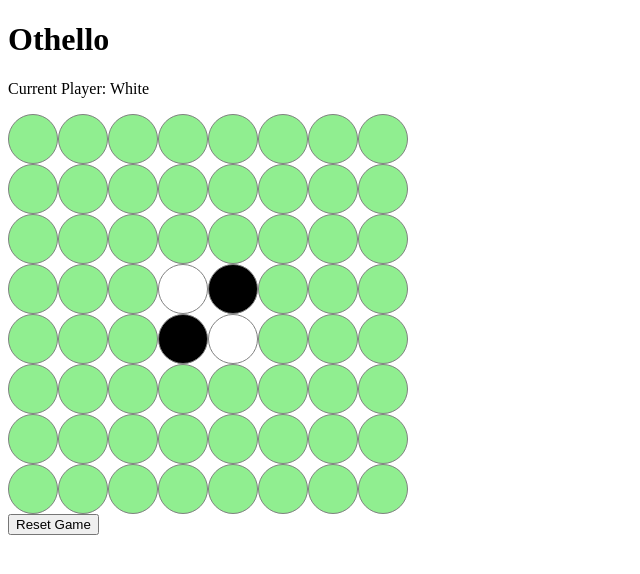
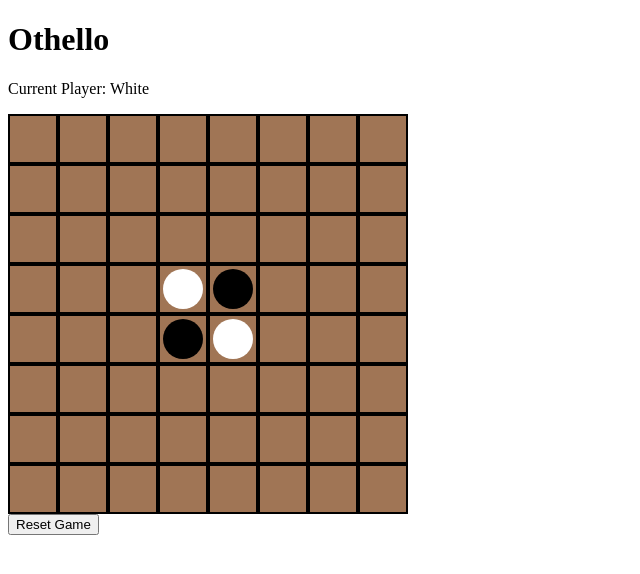
Before and after one commit to marunori/othello-nextjs, a Next.js app: page / in a window 1280 px wide. Shown: the top 574 px of the page, without its empty margins (0-640 px from the left). Built offline with nearby package versions, Linux system fonts and the light colour scheme.

Commit message:
change the pieces to circles

```diff
--- a/src/app/Board.tsx
+++ b/src/app/Board.tsx
@@ -19,11 +19,13 @@
               style={{
                 width: '50px',
                 height: '50px',
-                backgroundColor: cell === 'B' ? 'black' : cell === 'W' ? 'white' : 'lightgreen',
-                borderRadius: '50%',
-                border: '1px solid gray',
+                backgroundColor: '#A07555',
+                border: '2px solid black',
+                position: 'relative',
               }}
             >
+              {cell === 'B' && <div style={{ position: 'absolute', top: '50%', left: '50%', transform: 'translate(-50%, -50%)', width: '40px', height: '40px', borderRadius: '50%', backgroundColor: 'black' }}></div>}
+              {cell === 'W' && <div style={{ position: 'absolute', top: '50%', left: '50%', transform: 'translate(-50%, -50%)', width: '40px', height: '40px', borderRadius: '50%', backgroundColor: 'white' }}></div>}
             </button>
           ))}
         </div>
```
